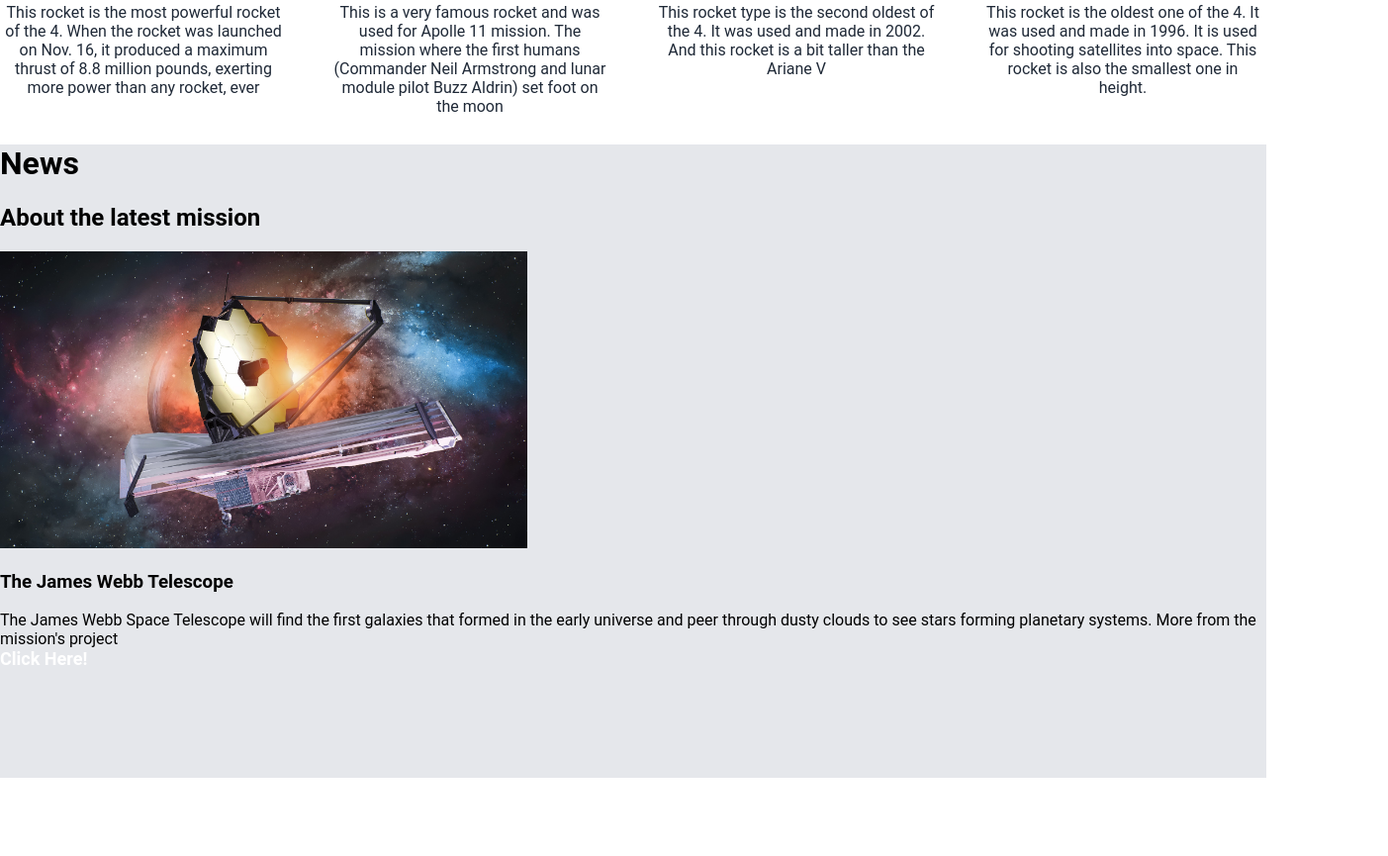
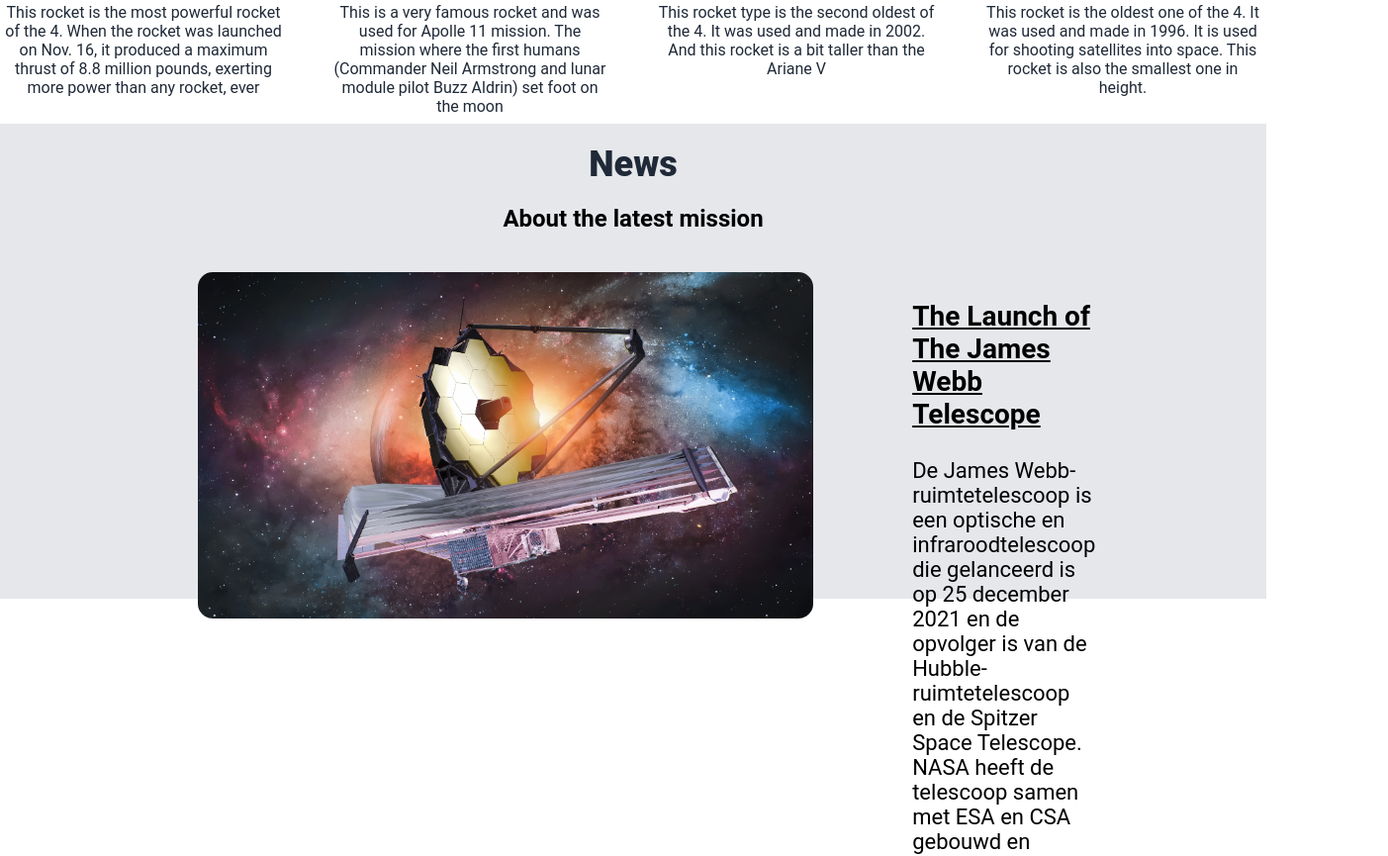
Before and after one commit to Michiel0/First-Website, a plain HTML site: page index.html in a window 1280 px wide. Shown: the part 1155-2020 px from the top of the page at 99% size, 1403 px wide, since content can reach past the window. Before the commit the page ends 1941 px from the top, so only its background shows below. Drawn offline with Linux system fonts and the light colour scheme.

Commit message:
Section3 (Mission section) Finished, Starting on Section4 (Sign up for mail section).

```diff
--- a/index.html
+++ b/index.html
@@ -20,7 +20,7 @@
     <div class="main">
         <div class="submain">
             <h1 class="title">This website is awesome</h1>
-            <p class="subtext">This website has some subtext that goes here under the main title. It's a smaller font and the color is lower contrast. This website has some subtext that goes here under the main title. It's a smaller font and the color is lower contrast. This website has some subtext that goes here under the main title. It's a smaller font and the color is lower contrast</p>
+            <p class="subtext">De National Aeronautics and Space Administration, afgekort tot NASA, is een onafhankelijk agentschap van de federale overheid van de Verenigde Staten, dat verantwoordelijk is voor het Amerikaanse civiele ruimtevaartprogramma. </p>
             <button><a href=""> Sign up  </a></button>
         </div>
         <img src="img/soep.jpg" alt="Afbeelding van prei soep">
@@ -51,14 +51,18 @@
     </div>
     <div id="Section3">
         <div class="header3">
-            <h1>News</h1>
-            <h2>About the latest mission</h2>
+            <h1 class="title3">News</h1>
         </div>
+                <div class="subtitle">
+                    <h2>About the latest mission</h2>
+                </div>
         <div class="news">
-        <img src="img/NQRzVz58E3xE3i4Jvopew5.jpg" alt="A picture of the James Webb Telescope floating in space">
-        <h3>The James Webb Telescope</h3>
-        <p>The James Webb Space Telescope will find the first galaxies that formed in the early universe and peer through dusty clouds to see stars forming planetary systems. More from the mission's project<a href="https://jwst.nasa.gov">Click Here!</a></p>
-    </div>
+            <img src="img/NQRzVz58E3xE3i4Jvopew5.jpg" alt="A picture of the James Webb Telescope floating in space">
+                <div class="subnews">
+                    <h3>The Launch of The James Webb Telescope</h3>
+                    <p>De James Webb-ruimtetelescoop is een optische en infraroodtelescoop die gelanceerd is op 25 december 2021 en de opvolger is van de Hubble-ruimtetelescoop en de Spitzer Space Telescope. NASA heeft de telescoop samen met ESA en CSA gebouwd en gezamenlijk draagt men zorg voor het onderhoud. <br> The James Webb Space Telescope will find the first galaxies that formed in the early universe and peer through dusty clouds to see stars forming planetary systems. More from the mission's project <a href="https://jwst.nasa.gov">Click Here!</a></p>
+                </div>
+            </div>
     </div>
 </body>
 </html>
--- a/style.css
+++ b/style.css
@@ -21,13 +21,15 @@ body{
     height: 50px;
 }
 
-.header ul,li,a{
+.header ul,li, a{
     display: flex;
     gap: 25px;
     font-size: 18px;
     font-weight: 700;
     list-style-type: none;
     text-decoration: none;
+}
+.header a{
     color: white;
 }
 .header ul:hover{
@@ -60,6 +62,9 @@ body{
     border-radius: 7px;
     border: none;
     padding: 5px 20px;
+}
+.main a{
+    color: white;
 }
 #Section2{
     height: 80vh;
@@ -96,9 +101,43 @@ body{
 }
 #Section3{
     background-color: #E5E7EB;
-    height: 80vh;
+    padding: 0px 200px;
+    height: 60vh;
 }
 .news img{
     width: auto;
-    height: 300px;
+    height: 350px;
+    border-radius: 15px;
 }
+
+.header3{
+    display: flex;
+    justify-content: center;
+    align-items: center;
+}
+.subtitle{
+    display: flex;
+    justify-content: center;
+    align-items: center;
+    margin-bottom: 20px;
+}
+.title3{
+    margin-top: 20px;
+    margin-bottom: 0;
+    font-size: 36px;
+    font-weight: 1000;
+    color: #1f2937;
+}
+.news{
+    display: flex;
+    gap: 100px;
+}
+.subnews h3{
+    font-size: 28px;
+    text-decoration: underline;
+}
+.subnews p, a{
+    font-size: 22px;
+    color: rgb(0, 0, 0);
+    display: inline;
+}
```
